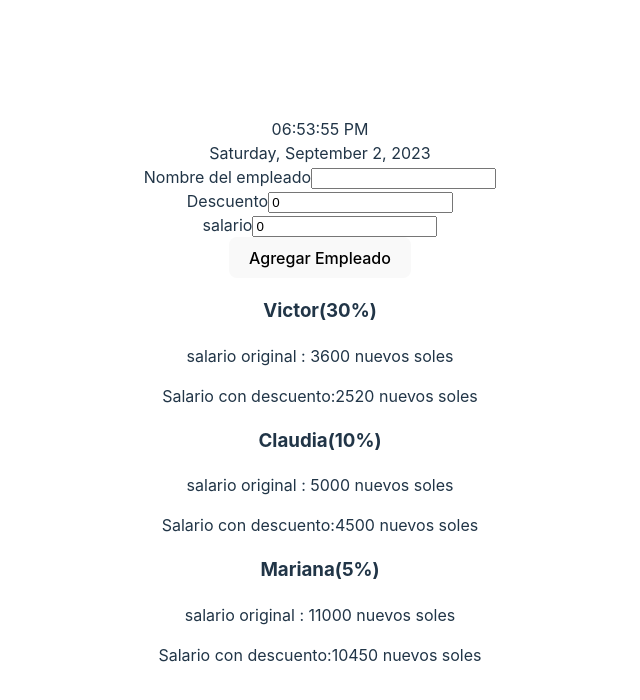
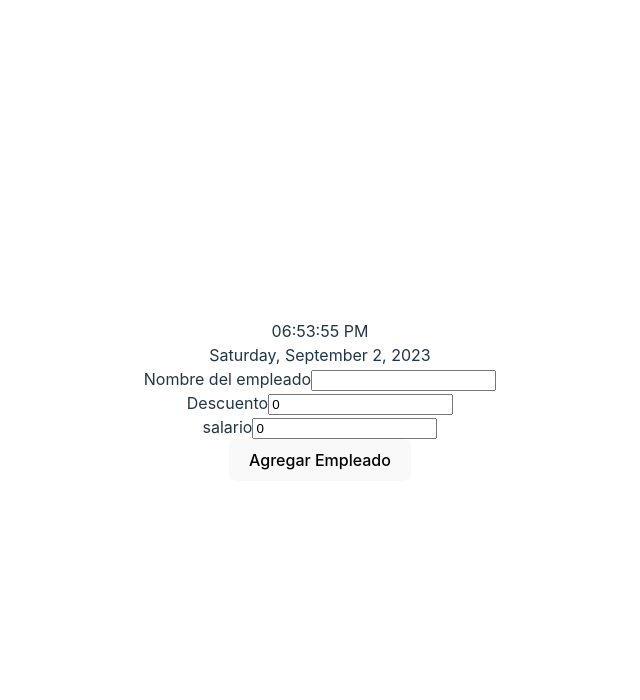
Before and after one commit to victorvzn/date, a React (Vite) app: page / in a window 1280 px wide. Shown: the top 700 px of the page, without its empty margins (320-960 px from the left). Built offline with nearby package versions, Linux system fonts and the light colour scheme.

Commit message:
guardando el estado de empleados en localstorage

```diff
--- a/src/App.jsx
+++ b/src/App.jsx
@@ -5,23 +5,16 @@ import './App.css'
 import EmployeeList from './components/EmployeeList'
 
 function App() {
-  const [employees, setEmployees] = useState([
-    {
-      name:"Victor",
-      discount: 30,
-      salary: 3600
-    },
-    {
-      name:"Claudia",
-      discount: 10,
-      salary: 5000
-    },
-    {
-      name: "Mariana",
-      discount: 5,
-      salary: 11000
+  const [employees, setEmployees] = useState(
+    () => {
+      const savedEmployees = localStorage.getItem('employees')
+      if (savedEmployees) {
+        return JSON.parse(savedEmployees)
+      } else {
+        return []
+      }
     }
-  ])
+  )
 
   const handleAddEmployee = (form) => {
     // console.log('Estoy agregando un nuevo empleado...', form)
@@ -33,6 +26,8 @@ function App() {
     }
     console.log(newEmployee)
     setEmployees([ ...employees, newEmployee ])
+
+    localStorage.setItem('employees', JSON.stringify([ ...employees, newEmployee ]))
   }
 
   return (
```
